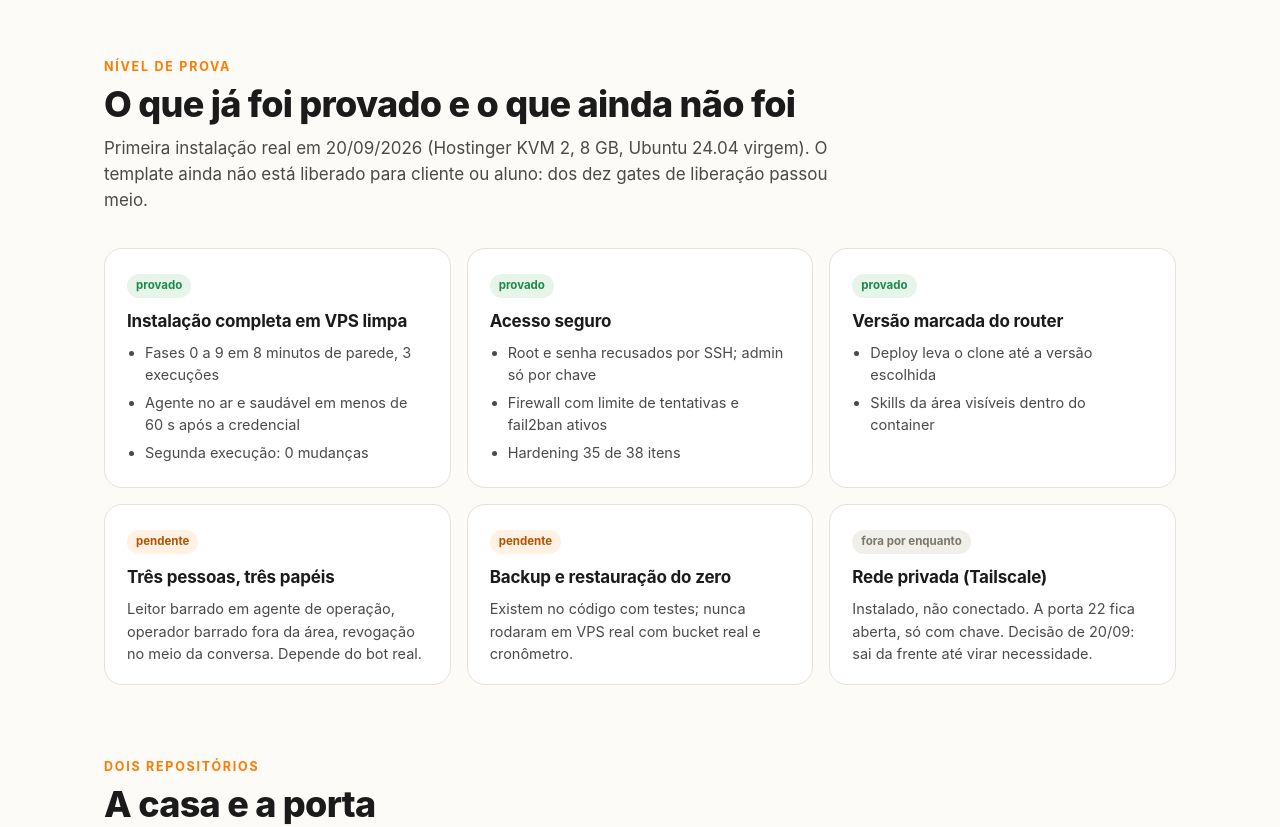
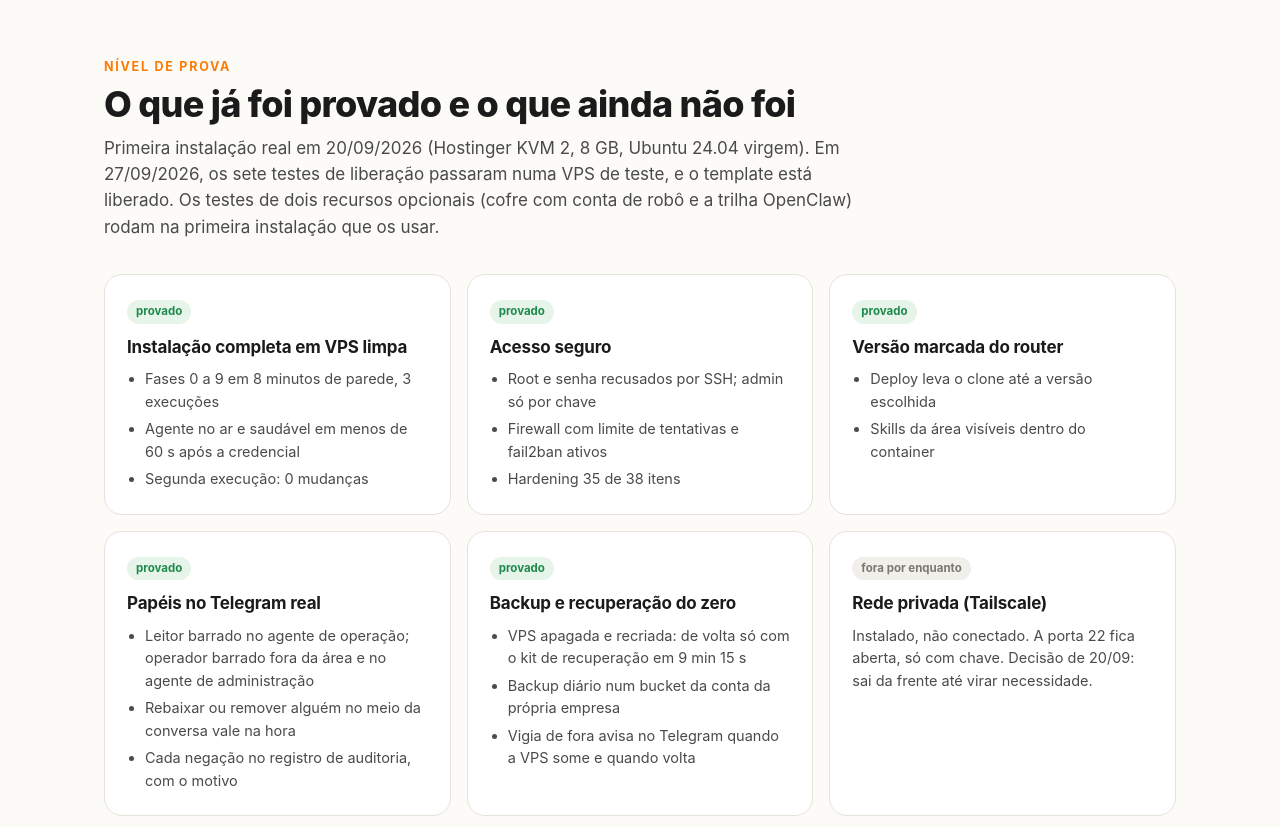
Before and after one commit to Expert-Integrado/expert-integrado.github.io, a plain HTML site: page vps-inteligente/index.html in a window 1280 px wide. Shown: the part 5580-6407 px from the top of the page. Drawn offline with Linux system fonts and the light colour scheme.

Commit message:
vps-inteligente: status liberado (os 7 testes de liberação passaram em 27/09/2026) (#4)
Bloco "Nivel de prova": lead novo e os cards de papeis e de backup/recuperacao
de pendente para provado. Mesma mudanca da fonte (docs/index.html, PR #17).

Co-authored-by: Expert Integrado <operacoes@expertintegrado.com.br>
Co-authored-by: Claude Opus 5.5 (1M context) <noreply@anthropic.com>

```diff
--- a/vps-inteligente/index.html
+++ b/vps-inteligente/index.html
@@ -239,13 +239,13 @@ admin → todos
   <section id="prova">
     <p class="kicker">Nível de prova</p>
     <h2>O que já foi provado e o que ainda não foi</h2>
-    <p class="lead">Primeira instalação real em 20/09/2026 (Hostinger KVM 2, 8 GB, Ubuntu 24.04 virgem). O template ainda não está liberado para cliente ou aluno: dos dez gates de liberação passou meio.</p>
+    <p class="lead">Primeira instalação real em 20/09/2026 (Hostinger KVM 2, 8 GB, Ubuntu 24.04 virgem). Em 27/09/2026, os sete testes de liberação passaram numa VPS de teste, e o template está liberado. Os testes de dois recursos opcionais (cofre com conta de robô e a trilha OpenClaw) rodam na primeira instalação que os usar.</p>
     <div class="grade">
       <div class="card"><span class="tag ok">provado</span><h4>Instalação completa em VPS limpa</h4><ul><li>Fases 0 a 9 em 8 minutos de parede, 3 execuções</li><li>Agente no ar e saudável em menos de 60 s após a credencial</li><li>Segunda execução: 0 mudanças</li></ul></div>
       <div class="card"><span class="tag ok">provado</span><h4>Acesso seguro</h4><ul><li>Root e senha recusados por SSH; admin só por chave</li><li>Firewall com limite de tentativas e fail2ban ativos</li><li>Hardening 35 de 38 itens</li></ul></div>
       <div class="card"><span class="tag ok">provado</span><h4>Versão marcada do router</h4><ul><li>Deploy leva o clone até a versão escolhida</li><li>Skills da área visíveis dentro do container</li></ul></div>
-      <div class="card"><span class="tag pend">pendente</span><h4>Três pessoas, três papéis</h4><p>Leitor barrado em agente de operação, operador barrado fora da área, revogação no meio da conversa. Depende do bot real.</p></div>
-      <div class="card"><span class="tag pend">pendente</span><h4>Backup e restauração do zero</h4><p>Existem no código com testes; nunca rodaram em VPS real com bucket real e cronômetro.</p></div>
+      <div class="card"><span class="tag ok">provado</span><h4>Papéis no Telegram real</h4><ul><li>Leitor barrado no agente de operação; operador barrado fora da área e no agente de administração</li><li>Rebaixar ou remover alguém no meio da conversa vale na hora</li><li>Cada negação no registro de auditoria, com o motivo</li></ul></div>
+      <div class="card"><span class="tag ok">provado</span><h4>Backup e recuperação do zero</h4><ul><li>VPS apagada e recriada: de volta só com o kit de recuperação em 9 min 15 s</li><li>Backup diário num bucket da conta da própria empresa</li><li>Vigia de fora avisa no Telegram quando a VPS some e quando volta</li></ul></div>
       <div class="card"><span class="tag nao">fora por enquanto</span><h4>Rede privada (Tailscale)</h4><p>Instalado, não conectado. A porta 22 fica aberta, só com chave. Decisão de 20/09: sai da frente até virar necessidade.</p></div>
     </div>
   </section>
```
